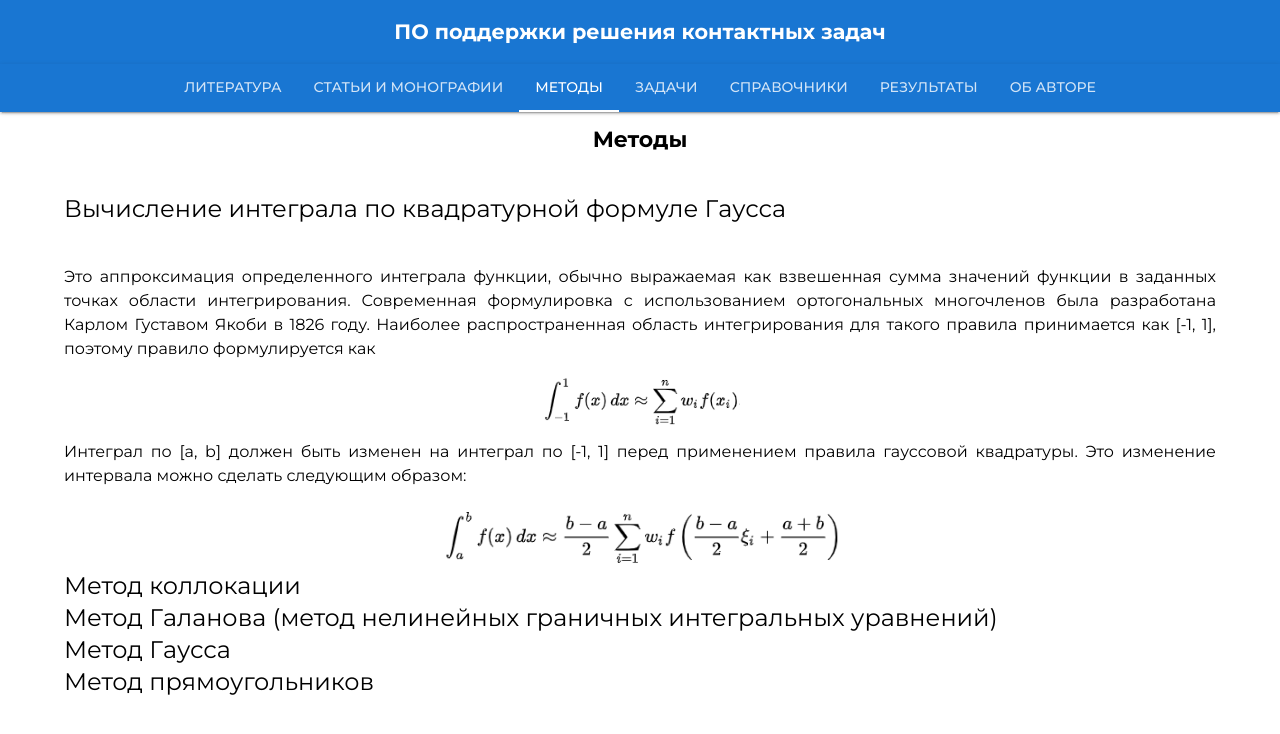
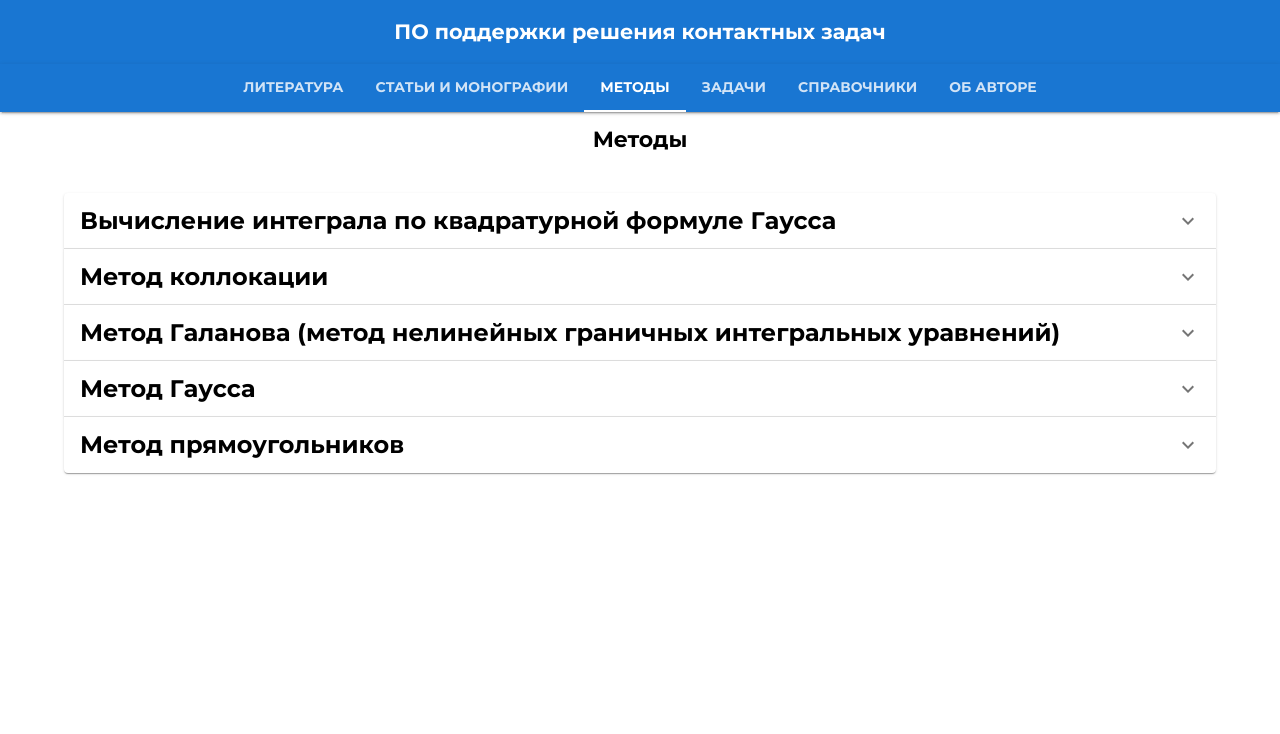
Before and after one commit to daniil-borovoy/Contact-support-software-website, a React (Vite) app: page /methods in a window 1280 px wide. Shown: the top 734 px of the page. Built offline with nearby package versions, Linux system fonts and the light colour scheme.

Commit message:
Remove tab - tasks, moved the content of references and methods tabs to accordion

```diff
--- a/package.json
+++ b/package.json
@@ -10,6 +10,7 @@
   "dependencies": {
     "@emotion/react": "^11.9.0",
     "@emotion/styled": "^11.8.1",
+    "@mui/icons-material": "^5.8.0",
     "@mui/material": "^5.7.0",
     "react": "^18.0.0",
     "react-dom": "^18.0.0",
--- a/src/components/app-bar-tab/AppBarTab.tsx
+++ b/src/components/app-bar-tab/AppBarTab.tsx
@@ -19,7 +19,10 @@ const AppBarTab = (props: AppBarTabProps) => {
 
   return (
     <Tab
-      sx={({ palette }) => ({ color: palette.text.disabled })}
+      sx={({ palette }) => ({
+        color: palette.text.disabled,
+        fontWeight: 700,
+      })}
       label={props.label}
       onClick={handleGoTo}
       component="a"
--- a/src/components/app-bar-tabs/AppBarTabs.tsx
+++ b/src/components/app-bar-tabs/AppBarTabs.tsx
@@ -43,7 +43,6 @@ const AppBarTabs = () => {
         <AppBarTab label="Методы" href="/methods" />
         <AppBarTab label="Задачи" href="/tasks" />
         <AppBarTab label="Справочники" href="/references" />
-        <AppBarTab label="Результаты" href="/results" />
         <AppBarTab label="Об авторе" href="/about" />
       </Tabs>
     </Paper>
--- a/src/components/app-router/AppRouter.tsx
+++ b/src/components/app-router/AppRouter.tsx
@@ -6,7 +6,6 @@ import Articles from "../../pages/articles/Articles";
 import Methods from "../../pages/methods/Methods";
 import Tasks from "../../pages/tasks/Tasks";
 import References from "../../pages/references/References";
-import Results from "../../pages/results/Results";
 import About from "../../pages/about/About";
 import AppBarTabs from "../app-bar-tabs/AppBarTabs";
 import { ScrollToTop } from "../../providers/ScrollToTop";
@@ -23,7 +22,6 @@ const AppRouter: FC = () => {
           <Route path="/methods" element={<Methods />} />
           <Route path="/tasks" element={<Tasks />} />
           <Route path="/references" element={<References />} />
-          <Route path="/results" element={<Results />} />
           <Route path="/about" element={<About />} />
         </Routes>
       </ScrollToTop>
--- a/src/pages/about/About.tsx
+++ b/src/pages/about/About.tsx
@@ -14,15 +14,19 @@ const About = () => {
         >
           Контактные данные
         </Typography>
-        <Typography variant="h5">Пожарская Елизавета Дмитриевна</Typography>
-        <Typography variant="h6">Cтудент группы МИН21</Typography>
-        <Typography variant="subtitle1">
+        <Typography fontWeight="bold" variant="h5">
+          Пожарская Елизавета Дмитриевна
+        </Typography>
+        <Typography variant="h6">
+          Cтудент группы <b>МИН21</b>
+        </Typography>
+        <Typography fontWeight="bolder" variant="subtitle1">
           Почта:{" "}
           <a href="mailto:pozharskaya.elizaveta@gmail.com">
             pozharskaya.elizaveta@gmail.com
           </a>
         </Typography>
-        <Typography variant="subtitle1">
+        <Typography fontWeight="bolder" variant="subtitle1">
           Телефон: <a href="tel:89185131879">89185131879</a>
         </Typography>
       </Container>
--- a/src/pages/articles/Articles.tsx
+++ b/src/pages/articles/Articles.tsx
@@ -14,12 +14,14 @@ const Articles = () => {
         >
           Статьи и монографии
         </Typography>
-        <Typography textAlign="justify">
+        <Typography mb={2} textAlign="justify">
           Пожарская, Е.Д. Контактные задачи для неоднородного клина и цилиндра /
           Е.Д. Пожарская, Н.Б. Золотов, Д.А. Пожарский, С.А. Трюхан //
           Актуальные проблемы науки и техники. 2021. Материалы Всеросс.
           (национ.) науч.-практ. конф. (Ростов-на-Дону, 17-19 марта 2021 г.). ―
           Текст: электронный. ― Ростов-на-Дону: ДГТУ, 2021. ― С. 743―744.
+        </Typography>
+        <Typography>
           Пожарский, Д.А. Контактные задачи для неоднородного упругого клина с
           переменным коэффициентом Пуассона / Д.А. Пожарский, Е.Д. Пожарская //
           Вестник Пермского национального исследовательского политехнического
--- a/src/pages/methods/Methods.tsx
+++ b/src/pages/methods/Methods.tsx
@@ -1,8 +1,16 @@
 import React from "react";
 import Equation1 from "./img/equation_1.png";
 import Equation2 from "./img/equation_2.png";
+import ExpandMoreIcon from "@mui/icons-material/ExpandMore";
 
-import { Box, Container, Typography } from "@mui/material";
+import {
+  Accordion,
+  AccordionDetails,
+  AccordionSummary,
+  Box,
+  Container,
+  Typography,
+} from "@mui/material";
 
 const Methods = () => {
   return (
@@ -21,16 +29,25 @@ const Methods = () => {
         >
           Методы
         </Typography>
-        <Typography mb={5} variant="h5">
+        <Accordion>
+          <AccordionSummary
+            expandIcon={<ExpandMoreIcon />}
+            aria-controls="panel1a-content"
+            id="panel1a-header"
+          >
+            <Typography fontWeight="bold" variant="h5">
               Вычисление интеграла по квадратурной формуле Гаусса
             </Typography>
+          </AccordionSummary>
+          <AccordionDetails>
             <Typography textAlign="justify">
-          Это аппроксимация определенного интеграла функции, обычно выражаемая
-          как взвешенная сумма значений функции в заданных точках области
-          интегрирования. Современная формулировка с использованием
+              Это аппроксимация определенного интеграла функции, обычно
+              выражаемая как взвешенная сумма значений функции в заданных точках
+              области интегрирования. Современная формулировка с использованием
               ортогональных многочленов была разработана Карлом Густавом Якоби в
-          1826 году. Наиболее распространенная область интегрирования для такого
-          правила принимается как [-1, 1], поэтому правило формулируется как
+              1826 году. Наиболее распространенная область интегрирования для
+              такого правила принимается как [-1, 1], поэтому правило
+              формулируется как
             </Typography>
             <Box
               display="block"
@@ -41,9 +58,9 @@ const Methods = () => {
               src={Equation1}
             />
             <Typography textAlign="justify">
-          Интеграл по [a, b] должен быть изменен на интеграл по [-1, 1] перед
-          применением правила гауссовой квадратуры. Это изменение интервала
-          можно сделать следующим образом:
+              Интеграл по [a, b] должен быть изменен на интеграл по [-1, 1]
+              перед применением правила гауссовой квадратуры. Это изменение
+              интервала можно сделать следующим образом:
             </Typography>
             <Box
               display="block"
@@ -53,12 +70,39 @@ const Methods = () => {
               component="img"
               src={Equation2}
             />
-        <Typography variant="h5">Метод коллокации</Typography>
-        <Typography variant="h5">
+          </AccordionDetails>
+        </Accordion>
+        <Accordion>
+          <AccordionSummary expandIcon={<ExpandMoreIcon />}>
+            <Typography fontWeight="bold" variant="h5">
+              Метод коллокации
+            </Typography>
+          </AccordionSummary>
+          <AccordionDetails>
+            <Typography></Typography>
+          </AccordionDetails>
+        </Accordion>
+        <Accordion>
+          <AccordionSummary expandIcon={<ExpandMoreIcon />}>
+            <Typography fontWeight="bold" variant="h5">
               Метод Галанова (метод нелинейных граничных интегральных уравнений)
             </Typography>
-        <Typography variant="h5">Метод Гаусса</Typography>
-        <Typography variant="h5">Метод прямоугольников</Typography>
+          </AccordionSummary>
+        </Accordion>
+        <Accordion>
+          <AccordionSummary expandIcon={<ExpandMoreIcon />}>
+            <Typography fontWeight="bold" variant="h5">
+              Метод Гаусса
+            </Typography>
+          </AccordionSummary>
+        </Accordion>
+        <Accordion>
+          <AccordionSummary expandIcon={<ExpandMoreIcon />}>
+            <Typography fontWeight="bold" variant="h5">
+              Метод прямоугольников
+            </Typography>
+          </AccordionSummary>
+        </Accordion>
       </Container>
     </Box>
   );
--- a/src/pages/references/References.tsx
+++ b/src/pages/references/References.tsx
@@ -1,7 +1,15 @@
 import React from "react";
-import { Box, Container, Typography } from "@mui/material";
+import {
+  Accordion,
+  AccordionDetails,
+  AccordionSummary,
+  Box,
+  Container,
+  Typography,
+} from "@mui/material";
 import Table1 from "./img/table_1.png";
 import Table2 from "./img/table_2.png";
+import ExpandMoreIcon from "@mui/icons-material/ExpandMore";
 
 const References = () => {
   return (
@@ -16,9 +24,13 @@ const References = () => {
         >
           Справочники
         </Typography>
-        <Typography variant="h5">
+        <Accordion>
+          <AccordionSummary expandIcon={<ExpandMoreIcon />}>
+            <Typography fontWeight="bold" variant="h5">
               Узлы и веса квадратурной формулы Гаусса
             </Typography>
+          </AccordionSummary>
+          <AccordionDetails>
             <Box
               width="100%"
               maxWidth={500}
@@ -27,9 +39,15 @@ const References = () => {
               component="img"
               src={Table1}
             />
-        <Typography variant="h5">
+          </AccordionDetails>
+        </Accordion>
+        <Accordion>
+          <AccordionSummary expandIcon={<ExpandMoreIcon />}>
+            <Typography fontWeight="bold" variant="h5">
               Коэффициент Пуассона и модуль упругости Юнга
             </Typography>
+          </AccordionSummary>
+          <AccordionDetails>
             <Box
               display="block"
               width="100%"
@@ -38,9 +56,16 @@ const References = () => {
               component="img"
               src={Table2}
             />
-        <Typography variant="h5" mb={5}>
+          </AccordionDetails>
+        </Accordion>
+        <Accordion>
+          <AccordionSummary expandIcon={<ExpandMoreIcon />}>
+            <Typography fontWeight="bold" variant="h5">
               Коэффициент трения
             </Typography>
+          </AccordionSummary>
+          <AccordionDetails></AccordionDetails>
+        </Accordion>
       </Container>
     </Box>
   );
--- a/src/pages/results/Results.tsx
+++ /dev/null
@@ -1,22 +0,0 @@
-import React from "react";
-import { Box, Container, Typography } from "@mui/material";
-
-const Results = () => {
-  return (
-    <Box sx={{ width: "100%", minHeight: "100vh" }}>
-      <Container sx={{ paddingTop: "15px" }}>
-        <Typography
-          fontWeight="bold"
-          variant="h1"
-          fontSize="22px"
-          textAlign="center"
-          mb={5}
-        >
-          Результаты
-        </Typography>
-      </Container>
-    </Box>
-  );
-};
-
-export default Results;
```
Also changed, not shown: 1 other file (tests, documents, lock files or other folders). Lines whose indentation alone changed are shown as unchanged.
